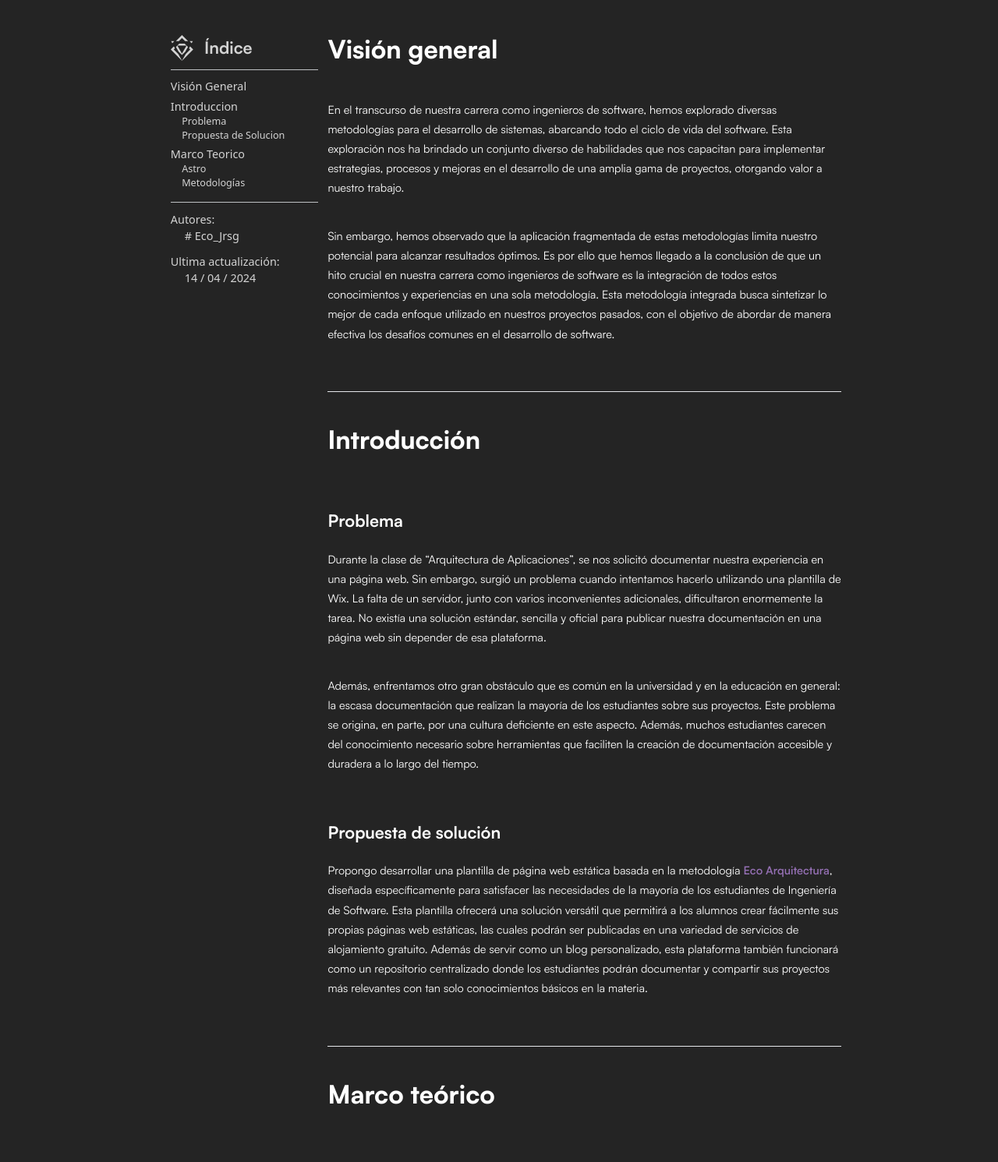
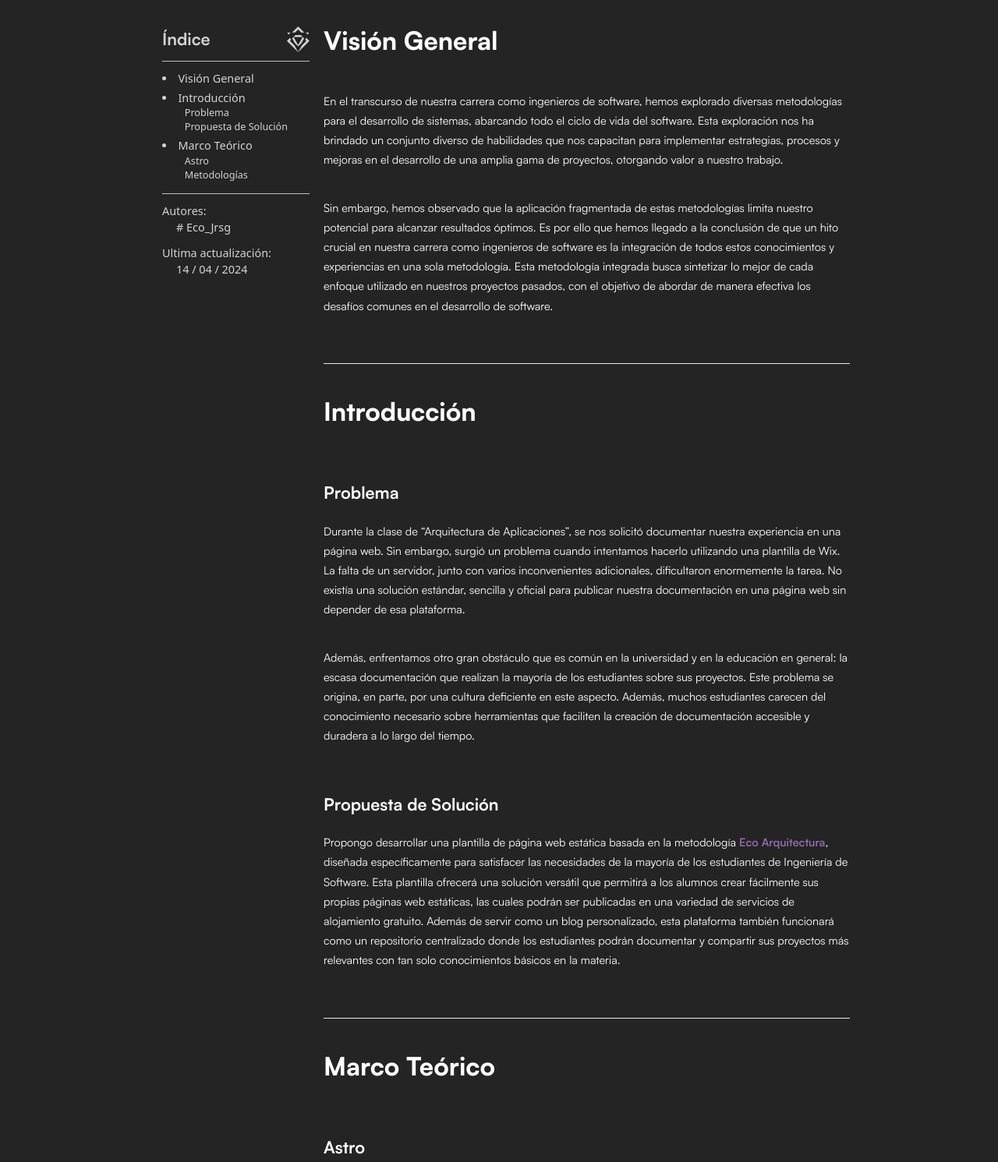
Before and after one commit to JonaJRSG/Eco_Page, an Astro site: page /repo/Eco_Arquitectura in a window 1280 px wide. Shown: the part 362-1853 px from the top of the page at 78% size. Built offline with nearby package versions, Linux system fonts and the light colour scheme; Astro itself is replaced by a stand-in of ours.

Commit message:
Refactor menu layout and fix colors in MD file

```diff
--- a/src/layouts/LayoutRepo.astro
+++ b/src/layouts/LayoutRepo.astro
@@ -52,7 +52,7 @@ const hiddenMenu = withMenu ? "flex" : "hidden"
       <Hmenu/>
     </button>
   </div>
-  <div class="w-1/2 fixed z-10 bg-neutral-800 h-screen flex flex-col p-3 -translate-x-full transition-all" id="menu-des">
+  <div class="w-1/2 fixed z-10 bg-neutral-800 h-full flex flex-col p-3 -translate-x-full transition-all" id="menu-des">
     <div class="py-5 flex items-center justify-between opacity-90 pr-12 pl-2">
       <h1 class="font-satoshi font-bold text-2xl">{i18n.LayoutBlog.menu}</h1>
       <Logo class="w-10"/>
@@ -64,18 +64,22 @@ const hiddenMenu = withMenu ? "flex" : "hidden"
           const elemHref = elemC.replace(/ /g, "-")
           return (
             <div class="pb-1">
-              <a href={`#${elemHref}`} class="btn-inter">
-                <li>{elem}</li>
+              <li class="hover:text-Eco-100" onclick="toggleMenu()">
+                <a href={`#${elemHref}`}>
+                  {elem}
                 </a>
+              </li>
               <ul>
                 {subMenu[ind].map((subelem) => {
                     if(subelem[0] != undefined){
                       const subelemC = subelem.toLowerCase()
                       const subelemHref = subelemC.replace(/ /g, "-")
                       return (
-                        <a href={`#${subelemHref}`} class="btn-inter">
-                          <li class="pl-4 text-sm">{subelem}</li>
+                        <li class="pl-4 text-sm hover:text-Eco-100" onclick="toggleMenu()">
+                          <a href={`#${subelemHref}`}>
+                            {subelem}
                           </a>
+                        </li>
                       )
                     }
                 })}
@@ -116,32 +120,36 @@ const hiddenMenu = withMenu ? "flex" : "hidden"
     </h2>
   </div>
   <div class="w-full p-10 grid place-content-center">
-    <div class='sm:w-[90vw] sm:p-3 lg:w-[1000px] grid grid-cols-4'>
+    <div class='sm:w-[90vw] lg:w-[1000px] grid grid-cols-4'>
       <!-- Este es el menu -->
       <div class=`px-5 lg:flex flex-col gap-3 ${hiddenMenu} cero:hidden max-h-screen` id="menu">
-        <div class="flex  items-center gap-4 opacity-80">
+        <div class="flex justify-between items-center gap-4 opacity-80">
+            <h2 class="font-satoshi font-bold text-2xl">Índice</h2>
             <Logo class="w-8"/>
-            <h2 class="font-satoshi font-bold text-2xl">Índice</h2>
         </div>
         <hr class="bg-white opacity-80">
-        <ul class="opacity-80 overflow-auto">
+        <ul class="opacity-80 overflow-auto list-disc list-inside">
             {menu.map((elem, ind) => {
                 const elemC = elem.toLowerCase()
                 const elemHref = elemC.replace(/ /g, "-")
                 return (
                   <div class="pb-1">
+                    <li class="hover:text-Eco-100">
                       <a href={`#${elemHref}`}>
-                      <li>{elem}</li>
+                        {elem}
                       </a>
-                    <ul>
+                    </li>
+                    <ul class="list-none list-inside">
                       {subMenu[ind].map((subelem) => {
                           if(subelem[0] != undefined){
                             const subelemC = subelem.toLowerCase()
                             const subelemHref = subelemC.replace(/ /g, "-")
                             return (
+                              <li class="pl-8 text-sm hover:text-Eco-100">
                                 <a href={`#${subelemHref}`}>
-                                <li class="pl-4 text-sm">{subelem}</li>
+                                  {subelem}
                                 </a>
+                              </li>
                             )
                           }
                       })}
--- a/src/pages/repo/Eco_Arquitectura.md
+++ b/src/pages/repo/Eco_Arquitectura.md
@@ -7,11 +7,11 @@ descriptionLay: "Una nueva forma de crear plantillas o blogs que nos permitan la
 autores: ["Eco_Jrsg"]
 lastUp: "14 / 04 / 2024"
 
-menu: ["Visión General", "Introduccion", "Marco Teorico"]
-subMenu: [[], ["Problema", "Propuesta de Solucion"], ["Astro", "Metodologías"]]
+menu: ["Visión General", "Introducción", "Marco Teórico"]
+subMenu: [[], ["Problema", "Propuesta de Solución"], ["Astro", "Metodologías"]]
 ---
 
-# Visión general
+# Visión General
 
 En el transcurso de nuestra carrera como ingenieros de software, hemos explorado diversas metodologías para el desarrollo de sistemas, abarcando todo el ciclo de vida del software. Esta exploración nos ha brindado un conjunto diverso de habilidades que nos capacitan para implementar estrategias, procesos y mejoras en el desarrollo de una amplia gama de proyectos, otorgando valor a nuestro trabajo.
 
@@ -27,13 +27,13 @@ Durante la clase de "Arquitectura de Aplicaciones", se nos solicitó documentar
 
 Además, enfrentamos otro gran obstáculo que es común en la universidad y en la educación en general: la escasa documentación que realizan la mayoría de los estudiantes sobre sus proyectos. Este problema se origina, en parte, por una cultura deficiente en este aspecto. Además, muchos estudiantes carecen del conocimiento necesario sobre herramientas que faciliten la creación de documentación accesible y duradera a lo largo del tiempo.
 
-## Propuesta de solución
+## Propuesta de Solución
 
 Propongo desarrollar una plantilla de página web estática basada en la metodología **Eco Arquitectura**, diseñada específicamente para satisfacer las necesidades de la mayoría de los estudiantes de Ingeniería de Software. Esta plantilla ofrecerá una solución versátil que permitirá a los alumnos crear fácilmente sus propias páginas web estáticas, las cuales podrán ser publicadas en una variedad de servicios de alojamiento gratuito. Además de servir como un blog personalizado, esta plataforma también funcionará como un repositorio centralizado donde los estudiantes podrán documentar y compartir sus proyectos más relevantes con tan solo conocimientos básicos en la materia.
 
 ---
 
-# Marco teórico
+# Marco Teórico
 
 ## Astro
 
@@ -41,7 +41,7 @@ Toda esta idea nace del desarrollo de una página web con una tecnología relati
 
 Además de esto, [Astro](https://astro.build) es extremadamente fácil de comprender y ocupar, por lo que también damos la oportunidad a los alumnos de que puedan hacer cambios para personalizar su página, o hacer cambios que mejoren la plantilla a través de un PR (Pull Request), sumado a eso su escalabilidad también es increíble, pudiendo integrar componentes de otras librerías o frameworks como [React](https://es.react.dev), [Svelt](https://svelte.dev), [Vue](https://vuejs.org), entre otros, junto con la posibilidad de volver la página una aplicación web.
 
-Esto y muchas herramientas más son facilitadas por este framework como la optimización, [despliegue](#introducción) del cual hablaremos en el siguiente punto y más.
+Esto y muchas herramientas más son facilitadas por este framework como la optimización, [despliegue](#metodologías) del cual hablaremos en el siguiente punto y más.
 
 ## Metodologías
 
```
Lines whose indentation alone changed are shown as unchanged.
